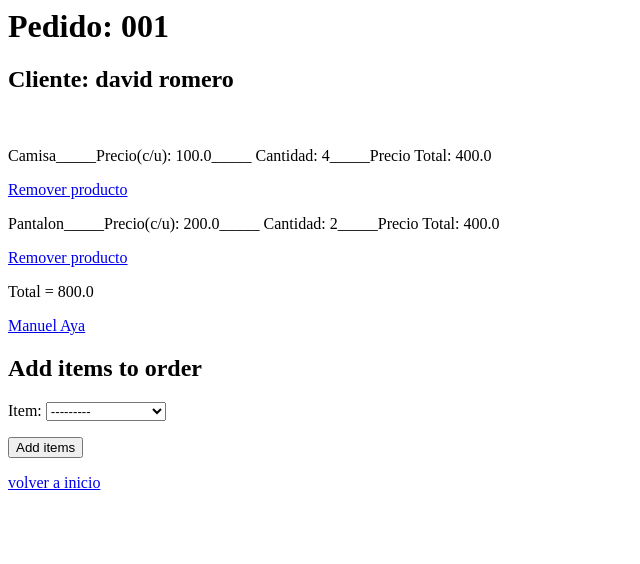
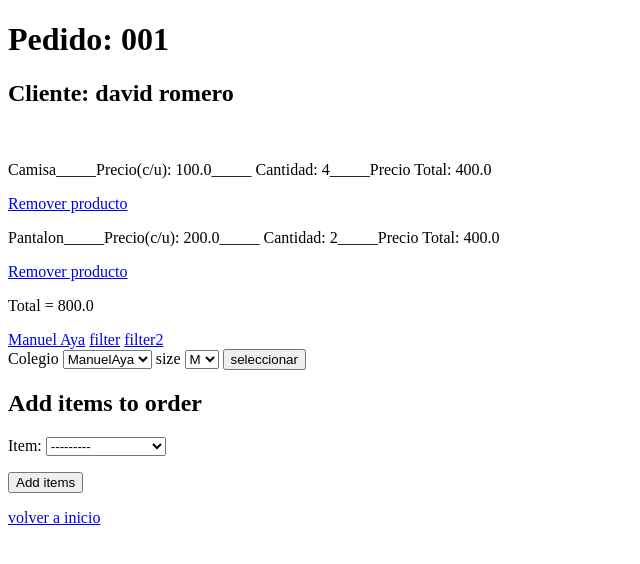
Before and after one commit to camilo1rp/django_margitex, a Django app: page /mystore/1/ in a window 1280 px wide. Shown: the top 564 px of the page, without its empty margins (0-640 px from the left). Run offline with Django 3.2, Linux system fonts and the light colour scheme; data comes from the database, SQL or seed files in the repository; both versions use the stored data as it was after the commit.

Commit message:
added college filter using custom tags TODO: implement size filter in views and form

```diff
--- a/mysite/mystore/forms.py
+++ b/mysite/mystore/forms.py
@@ -25,12 +25,14 @@ class SelForm(forms.ModelForm):
     class Meta:
         model = Qty
         fields = ('item',)
+"""
+    def __init__(self, institution = None, *args, **kwargs):
+        super(SelForm, self).__init__(*args, **kwargs)
 
-    def __init__(self, *args, **kwargs):
-        super(SelForm, self).__init__(*args, **kwargs)
-        #if institution != None:
-          #  self.fields["item"].widget = CheckboxSelectMultiple()
-           # self.fields["item"].queryset = Item.objects.filter(institution=institution)
-        #else:
-        #self.fields["item"].widget = CheckboxSelectMultiple()
-        self.fields["item"].queryset = Item.objects.all()
+        if institution == None:
+            # self.fields["item"].widget = CheckboxSelectMultiple()
+            self.fields["item"].queryset = Item.objects.all()
+        else:
+            self.fields["item"].widget = CheckboxSelectMultiple()
+            self.fields["item"].queryset = Item.objects.filter(institution=institution)
+"""
--- /dev/null
+++ b/mysite/mystore/templates/mystore/college_list.html
@@ -0,0 +1,3 @@
+{%for cole in all_inst %}
+    <option value="{{ cole }}">{{cole.name}}</option>
+{% endfor %}
--- a/mysite/mystore/templates/mystore/detail.html
+++ b/mysite/mystore/templates/mystore/detail.html
@@ -1,4 +1,5 @@
-{% load index %}
+{% load mystore_tags %}
+<!DOCTYPE html>
 <h1>Pedido: {{ order.order }}</h1>
 
 <h2>Cliente: {{ order.client}}</h2>
@@ -9,6 +10,22 @@
 {% endfor%}
 <p>Total = {{ order.add_all_items}}</p>
 <a href="/mystore/{{ order.id }}/ManuelAya"> Manuel Aya</a>
+<a href="{% url 'mystore:filter' order.id %}">filter</a>
+<a href="/mystore/detail2/">filter2</a>
+<div>
+<form action="{% url 'mystore:detail' order.id %}" method="post">
+    {% csrf_token %}
+    <label for="inst">Colegio</label>
+    <select id="inst" name="inst">
+        {% all_institutions %}
+    </select>
+    <label for="size">size</label>
+    <select id="size" name="size">
+        {% all_sizes %}
+    </select>
+    <input type="submit" value="seleccionar">
+</form>
+</div>
 <h2>Add items to order</h2>
         <form action="." method="post">
             {{ form.as_p }}
--- /dev/null
+++ b/mysite/mystore/templates/mystore/size_list.html
@@ -0,0 +1,3 @@
+{%for size in sizes %}
+    <option value="{{ size }}">{{size}}</option>
+{% endfor %}
--- a/mysite/mystore/templatetags/index.py
+++ /dev/null
@@ -1,6 +0,0 @@
-from django import template
-register = template.Library()
-
-@register.filter
-def index(List, i):
-    return List[int(i)]
--- /dev/null
+++ b/mysite/mystore/templatetags/mystore_tags.py
@@ -0,0 +1,17 @@
+from django import template
+from ..models import Institution, Item
+register = template.Library()
+
+@register.simple_tag
+def total_col():
+    return Institution.objects.all()
+
+@register.inclusion_tag('mystore/college_list.html')
+def all_institutions():
+    all_inst = Institution.objects.all()
+    return {'all_inst': all_inst}
+
+@register.inclusion_tag('mystore/size_list.html')
+def all_sizes():
+    sizes = Item.objects.order_by('size').values_list('size', flat=True).distinct()
+    return {'sizes': sizes}
--- a/mysite/mystore/urls.py
+++ b/mysite/mystore/urls.py
@@ -9,4 +9,5 @@ urlpatterns = [
     path('add_order/', views.add_order, name='add_order'),
     path('<int:order_id>/<int:item_rmv>/', views.detail, name='item_removed'),
     path('<int:order_id>/<slug:institution>/', views.detail, name='institution'),
+    path('<int:order_id>/filter', views.filter, name='filter'),
 ]
--- a/mysite/mystore/views.py
+++ b/mysite/mystore/views.py
@@ -5,7 +5,7 @@ from django.views import generic
 from django.utils import timezone
 from .forms import OrderForm, SelForm
 
-from .models import Order, Item, Qty
+from .models import Order, Item, Institution
 
 
 class IndexView(generic.ListView):
@@ -18,7 +18,6 @@ class IndexView(generic.ListView):
 
 def detail(request, order_id, item_rmv=None, institution=None):
     order = get_object_or_404(Order, pk=order_id)
-    #order.items.remove(item_rmv)
 
     if item_rmv != None:
         item_to_remove = order.qty_set.get(id=item_rmv)
@@ -37,7 +36,7 @@ def detail(request, order_id, item_rmv=None, institution=None):
         form = SelForm(request.POST)
         if form.is_valid():
             new_item = form.save(commit=False)
-            item_form= new_item.item
+            item_form = new_item.item
             for qty in order_items_qty:
                 if item_form == qty.item:
                     qty.quantity += 1
@@ -47,12 +46,22 @@ def detail(request, order_id, item_rmv=None, institution=None):
             new_item.order = order
             new_item.save()
             return HttpResponseRedirect(reverse('mystore:detail', args=(order.id,)))
+        else:
+            try:
+                institution = Institution.objects.get(pk=request.POST['inst'])
+            except (KeyError, Institution.DoesNotExist):
+                # Redisplay the question voting form.
+                form = SelForm()
+                form.fields["item"].queryset = Item.objects.all()
+            else:
+                form = SelForm()
+                form.fields["item"].queryset = Item.objects. \
+                    filter(institution=institution)
+
     else:
         form = SelForm()
-
-        #form.fields["item"].queryset = Item.objects.filter(college='manuel')
     return render(request, 'mystore/detail.html', {'form': form,
-                                                   'order': order},)
+                                                   'order': order,},)
 
 
 def add_order(request):
@@ -67,3 +76,8 @@ def add_order(request):
     else:
         order_form = OrderForm()
     return render(request, 'mystore/add_order.html', {'order_form': order_form})
+
+def filter(request, order_id ):
+    order = get_object_or_404(Order, pk=order_id)
+    college = Institution.objects.all()
+    return render(request, 'mystore/filter.html', {'order': order, 'college':college},)
```
Also changed, not shown: mysite/mystore/templates/mystore/filter.html (added, +10 -0 lines), mysite/db.sqlite3.
